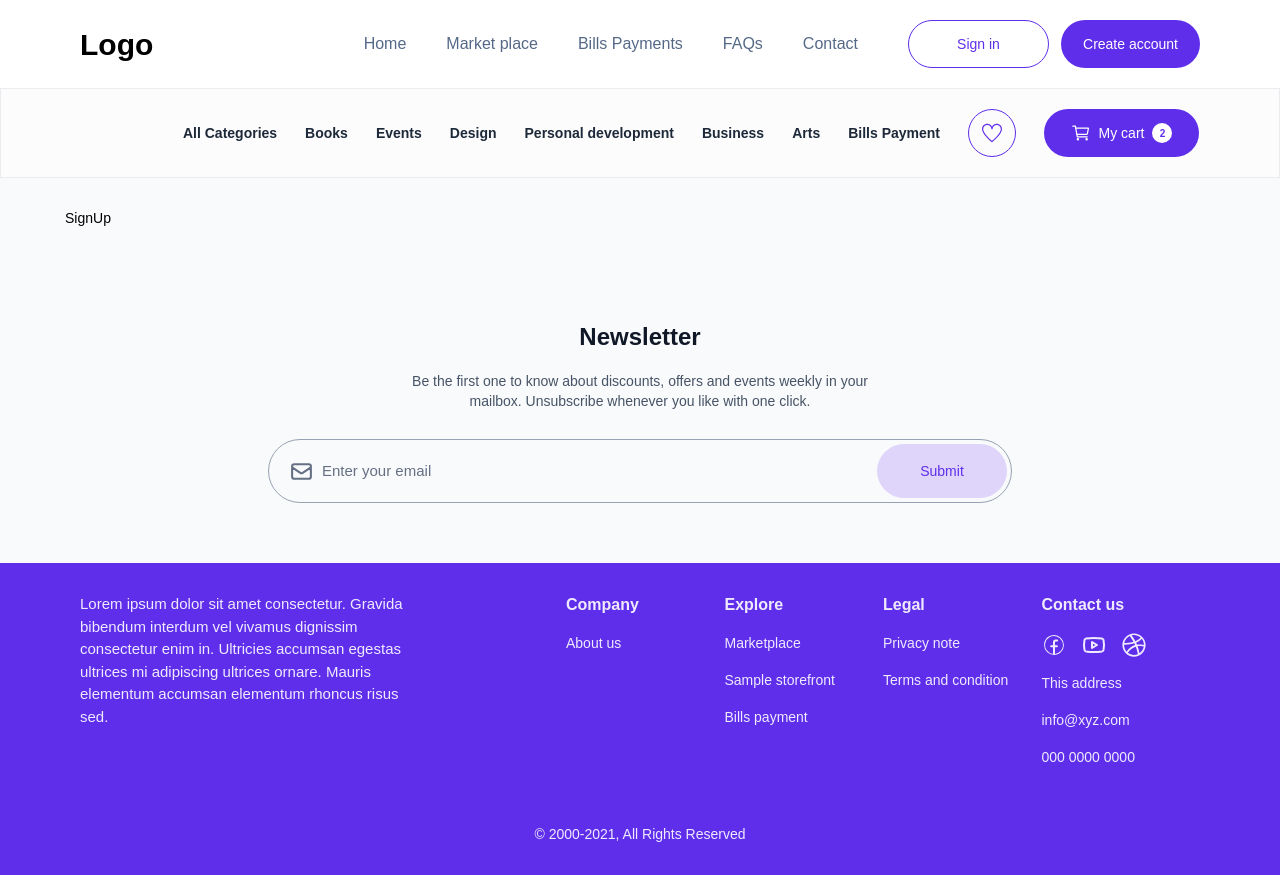
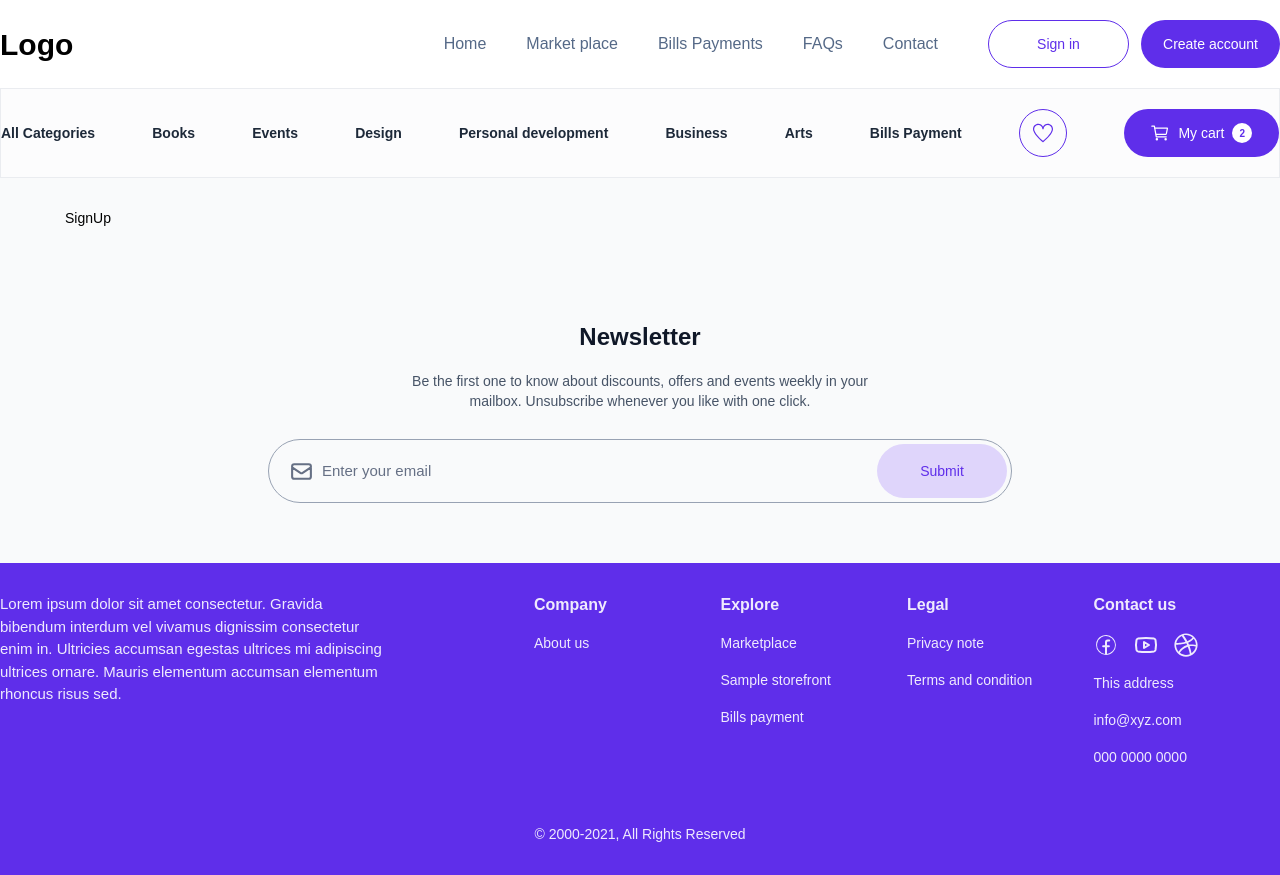
Before and after one commit to Abdulmuizz98/bill-management-app, a React (Vite) app in the folder client/: page /signup in a window 1280 px wide. Built offline with nearby package versions, Linux system fonts and the light colour scheme; a web font is replaced by a local one.

Commit message:
feat: second submission

```diff
--- a/client/src/components/Footer.tsx
+++ b/client/src/components/Footer.tsx
@@ -4,13 +4,14 @@ import { LuYoutube } from "react-icons/lu";
 
 const Footer = () => {
   return (
-    <div className="bg-purple py-[30px] md:px-[80px] hidden md:flex flex-col gap-14 text-[#EFEAFD] font-sans">
+    <div className="bg-purple">
+      <div className=" py-[30px] md:px-[80px] hidden md:flex flex-col gap-14 text-[#EFEAFD] font-sans xl:max-w-[1280px] xl:m-auto xl:px-0">
         <div className="flex gap-[60px] lg:gap-[150px]">
           <div className="basis-[30%]  text-[15px] font-[500]">
-          Lorem ipsum dolor sit amet consectetur. Gravida bibendum interdum vel
-          vivamus dignissim consectetur enim in. Ultricies accumsan egestas
-          ultrices mi adipiscing ultrices ornare. Mauris elementum accumsan
-          elementum rhoncus risus sed.
+            Lorem ipsum dolor sit amet consectetur. Gravida bibendum interdum
+            vel vivamus dignissim consectetur enim in. Ultricies accumsan
+            egestas ultrices mi adipiscing ultrices ornare. Mauris elementum
+            accumsan elementum rhoncus risus sed.
           </div>
           <div className="flex-1 grid grid-cols-4">
             <div className="flex flex-col gap-4">
@@ -63,6 +64,7 @@ const Footer = () => {
           &copy; 2000-2021, All Rights Reserved
         </p>
       </div>
+    </div>
   );
 };
 
--- a/client/src/components/TopNav.tsx
+++ b/client/src/components/TopNav.tsx
@@ -76,7 +76,7 @@ const TopNav: React.FC = () => {
 
   return (
     <nav className="">
-      <div className="bg-white py-[20px] px-[20px] md:px-[80px] flex lg:gap-[50px] items-center justify-between lg:justify-normal font-sans">
+      <div className="bg-white py-[20px] px-[20px] md:px-[80px] flex lg:gap-[50px] items-center justify-between lg:justify-between font-sans xl:max-w-[1280px] xl:m-auto xl:px-0">
         <a href="/" className=" hidden lg:block">
           <span className="text-[30px] font-[900]">Logo</span>
         </a>
@@ -205,7 +205,8 @@ const TopNav: React.FC = () => {
           </div>
         </div>
       </div>
-      <div className="hidden lg:flex bg-[#FCFCFD] border-[1px] border-[#EAECF0] py-[20px] px-[20px] md:px-[80px] gap-7 items-center justify-end">
+      <div className="border-[1px] border-[#EAECF0]">
+        <div className="hidden lg:flex bg-[#FCFCFD]  py-[20px] px-[20px] md:px-[80px] items-center justify-between xl:max-w-[1280px] xl:m-auto xl:px-0">
           {activeChildren.length > 0 &&
             activeChildren.map((child, index) => (
               <a
@@ -233,6 +234,7 @@ const TopNav: React.FC = () => {
             </div>
           </button>
         </div>
+      </div>
     </nav>
   );
 };
--- a/client/src/pages/Bills.tsx
+++ b/client/src/pages/Bills.tsx
@@ -8,8 +8,8 @@ export default function Bills() {
   return (
     <>
       <main>
-        <div className="w-full max-w-[390px] p-[15px] m-auto  border border-black xl:flex xl:flex-row  xl:max-w-[1280px] gap-10">
-          <div className="xl:basis-4/5 ">
+        <div className="w-full max-w-[390px] p-[15px] m-auto  border border-black xl:flex xl:flex-row  xl:max-w-[1280px]  gap-10">
+          <div className="xl:basis-3/4 xl:border xl:border-midgray xl:rounded-[12px]">
             <h2 className="text-[18px] pb-2 font-bold text-offblack xl:text-[20px]">
               Pay bills with ease
             </h2>
@@ -19,7 +19,7 @@ export default function Bills() {
             <BillMenu />
           </div>
 
-          <div className="hidden xl:flex xl:basis-1/5  border border-red-600">
+          <div className="hidden xl:flex xl:basis-1/4  border border-red-600">
             <div className=""></div>
             <div className=""></div>
           </div>
```
Lines whose indentation alone changed are shown as unchanged.
